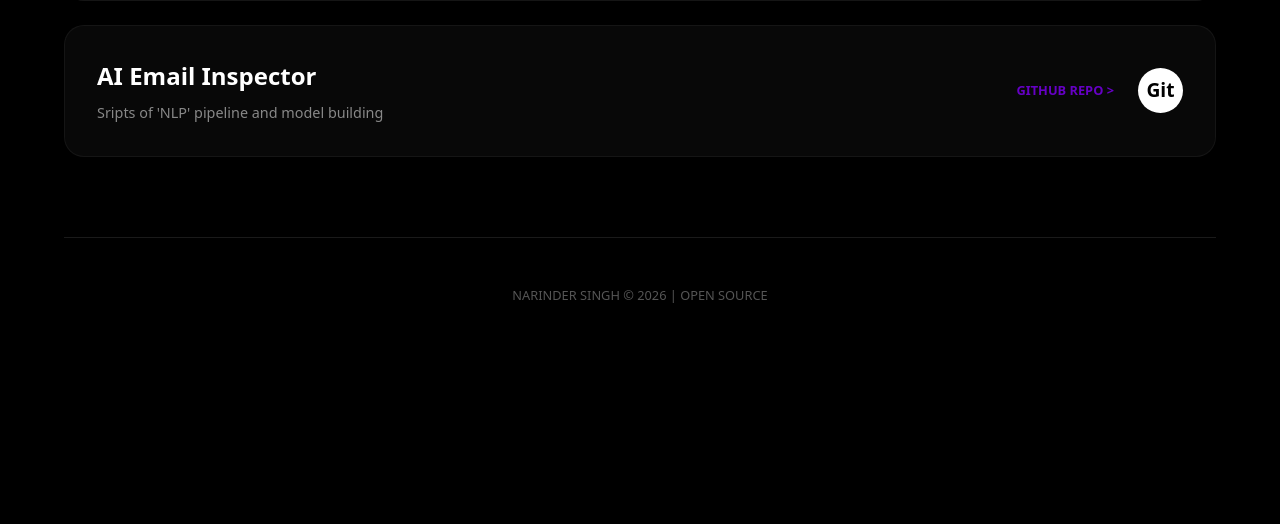
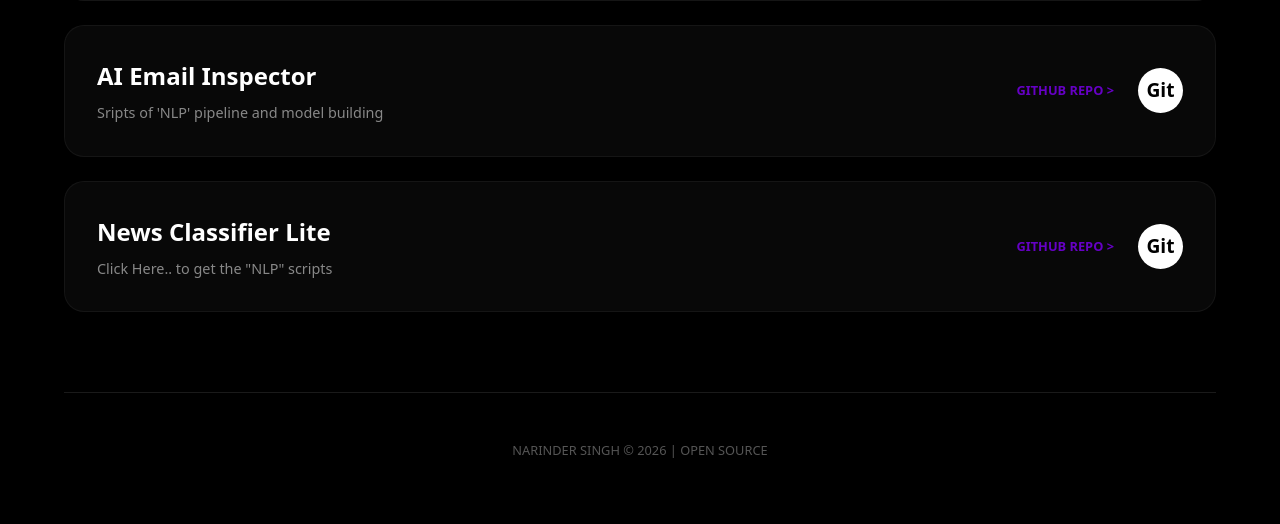
Before and after one commit to themehmi/PortFolio, a Flask app: page /resources in a window 1280 px wide. Shown: the part 1071-1595 px from the top of the page. Before the commit the page ends 1374 px from the top, so only its background shows below. Run offline with Flask 3, Linux system fonts and the light colour scheme.

Commit message:
Update resources.html

```diff
--- a/templates/resources.html
+++ b/templates/resources.html
@@ -301,6 +301,17 @@
                     </div>
                 </a>
 
+                <a href="https://github.com/themehmi/News-Classifier-Lite" class="resource-item">
+                    <div class="repo-info">
+                        <h2>News Classifier Lite</h2>
+                        <p>Click Here.. to get the "NLP" scripts </p>
+                    </div>
+                    <div class="repo-meta">
+                        <span style="color: #6600c5; font-size: 0.8rem; font-weight: bold;">GITHUB REPO &gt;</span>
+                        <div class="github-link">Git</div>
+                    </div>
+                </a>
+
             </div>
 
             <footer class="resource-footer">
```
